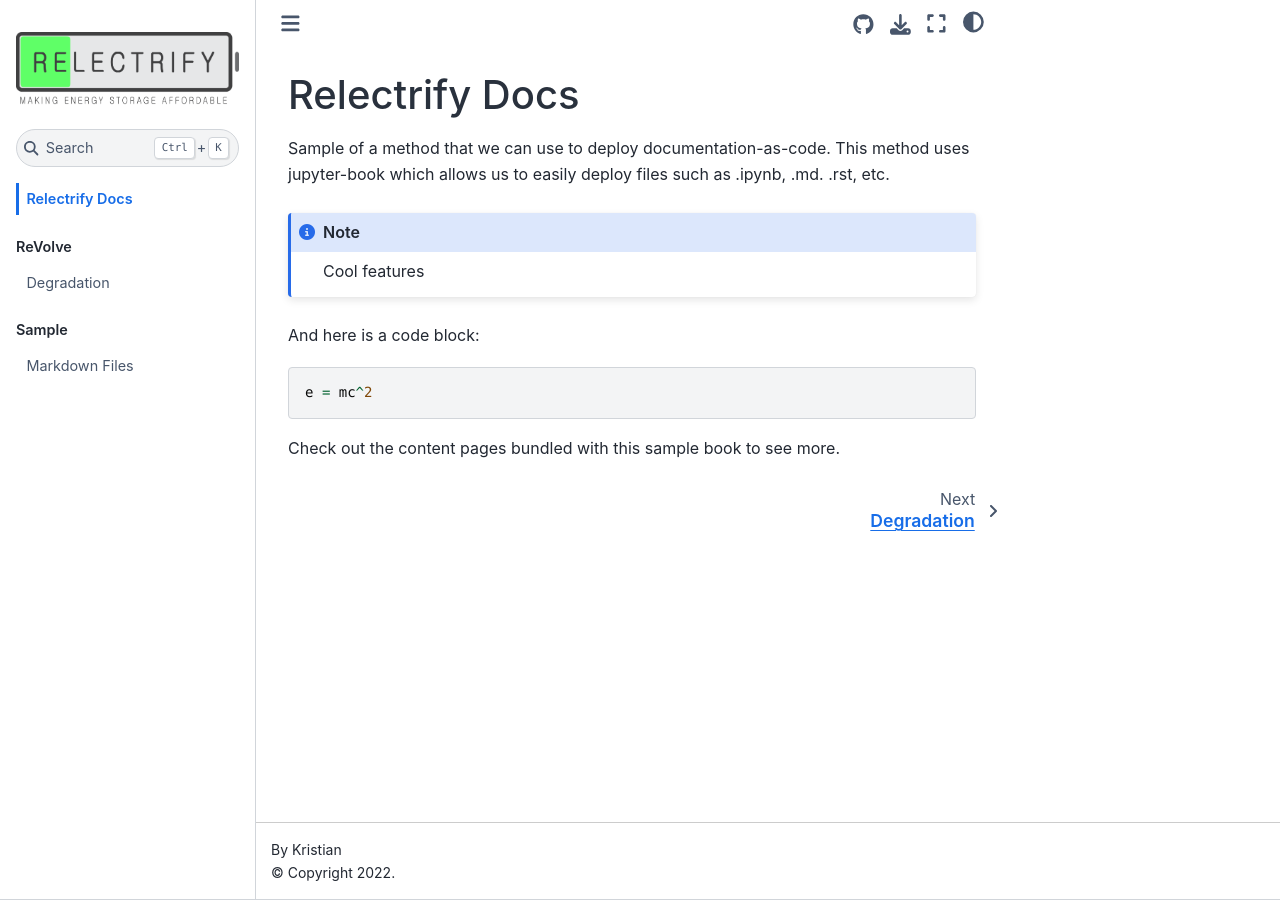
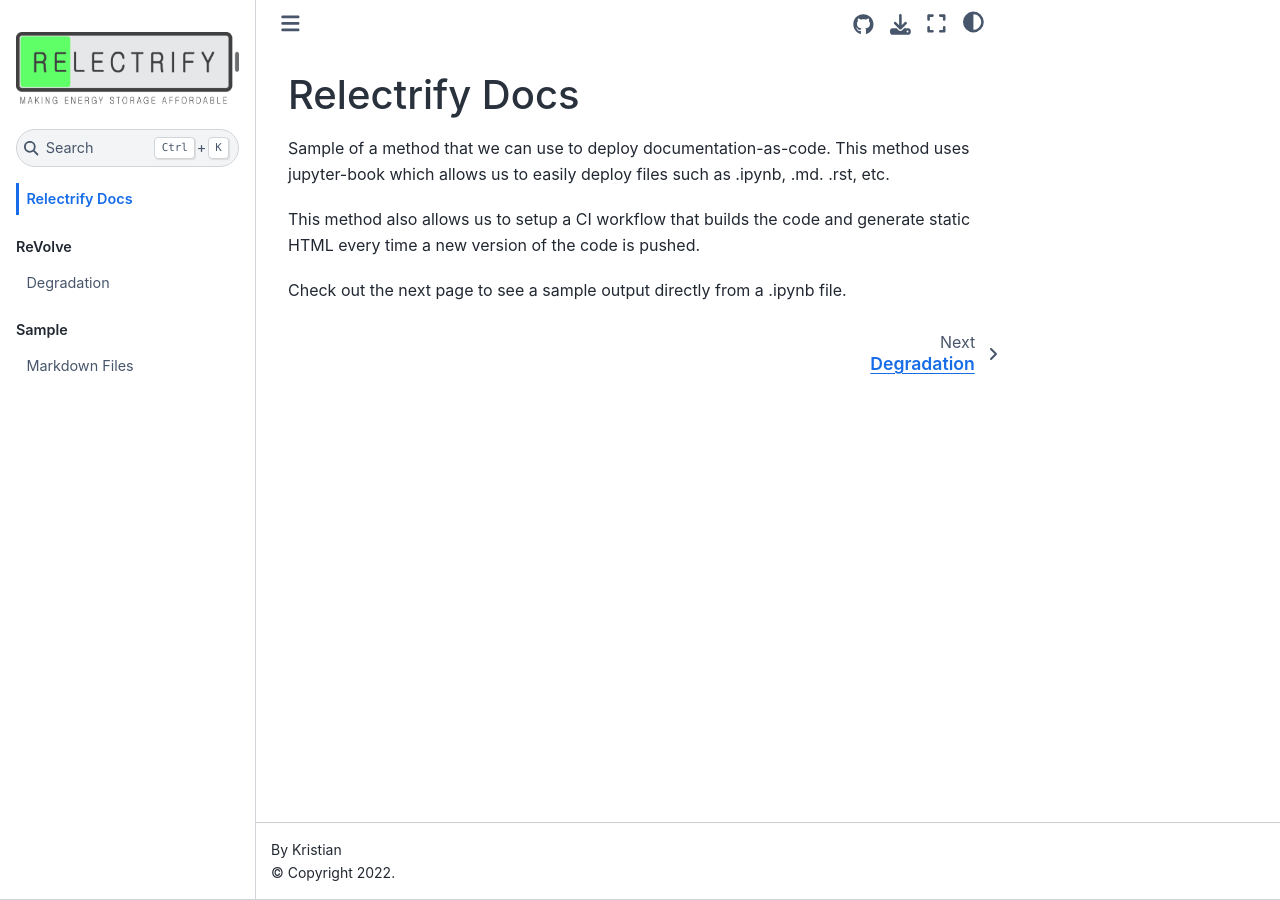
Before and after one commit to kristian-relectrify/docs, a Jupyter Book: the page built from docs/intro.md, in a window 1280 px wide. Built offline with Jupyter Book 1.0.4 settings and Sphinx 7.4.7 and the Sphinx Book theme 1.1.4, drawn with Linux system fonts in a browser that asks for light colours.

Commit message:
demo intro

````diff
--- a/docs/intro.md
+++ b/docs/intro.md
@@ -2,14 +2,6 @@
 
 Sample of a method that we can use to deploy documentation-as-code. This method uses jupyter-book which allows us to easily deploy files such as .ipynb, .md. .rst, etc.
 
-:::{note}
-Cool features
-:::
+This method also allows us to setup a CI workflow that builds the code and generate static HTML every time a new version of the code is pushed.
 
-And here is a code block:
-
-```
-e = mc^2
-```
-
-Check out the content pages bundled with this sample book to see more.
+Check out the next page to see a sample output directly from a .ipynb file.
````
